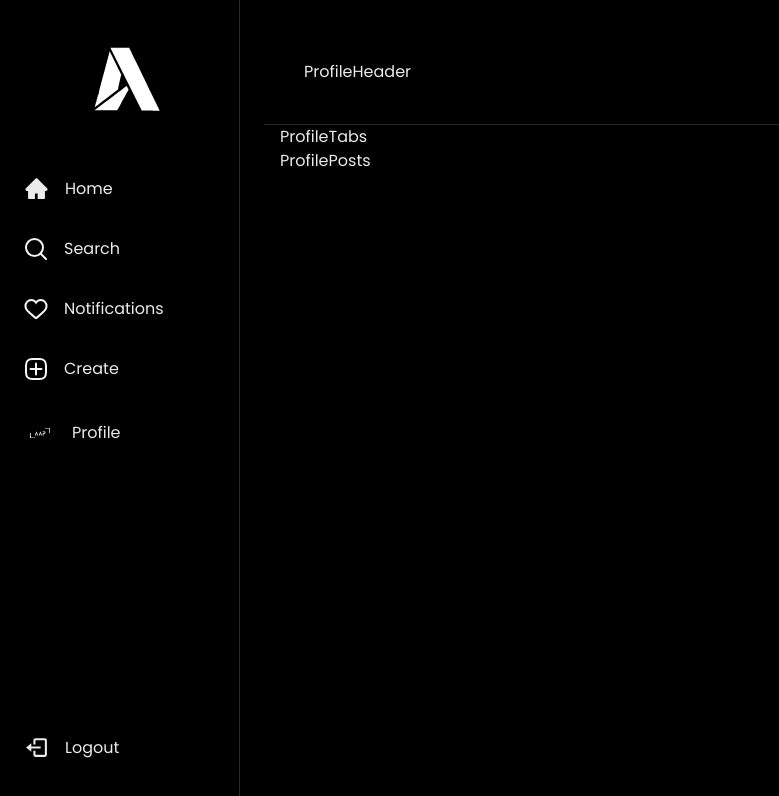
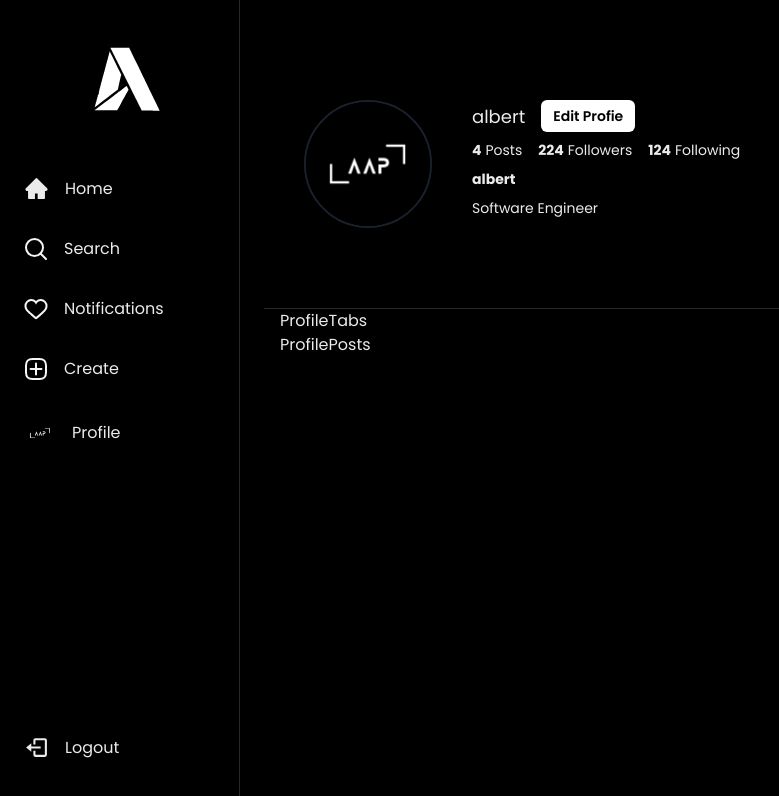
Before and after one commit to albertnanda19/AlSnap, a React (Vite) app: page /albertm in a window 1280 px wide. Shown: the top 796 px of the page, without its empty margins (0-779 px from the left). Built offline with nearby package versions, Linux system fonts and the light colour scheme.

Commit message:
create slicing for profile header

```diff
--- a/src/components/Profile/ProfileHeader.jsx
+++ b/src/components/Profile/ProfileHeader.jsx
@@ -1,6 +1,44 @@
+import { Avatar, AvatarGroup, Flex, Text, VStack, Button } from '@chakra-ui/react'
+
 const ProfileHeader = () => {
     return (
-        <div>ProfileHeader</div>
+        <Flex gap={{ base: 4, sm: 10 }} py={10} direction={{ base: "column", sm: "row" }}>
+            <AvatarGroup size={{ bae: "xl", md: "2xl" }} justifySelf={"center"} alignSelf={"flex-start"} mx={"auto"}>
+                <Avatar name='albert' src='/profilepic.png' alt='albert pic' />
+            </AvatarGroup>
+
+            <VStack alignItems={"start"} gap={2} mx={"auto"} flex={1}>
+                <Flex gap={4} direction={{ base: "column", sm: "row" }} justifyContent={{ base: "center", sm: "flex-start" }} alignItems={"center"} w={"full"}>
+                    <Text fontSize={{ base: "sm", md: "lg" }}>
+                        albert
+                    </Text>
+                    <Flex gap={4} alignItems={"center"} justifyContent={"center"}>
+                        <Button bg={"white"} color={"black"} _hover={{ bg: "whiteAlpha.800" }} size={{ base: "xs", md: "sm" }}>
+                            Edit Profie
+                        </Button>
+                    </Flex>
+                </Flex>
+
+                <Flex alignItems={"center"} gap={{ base: 2, sm: 4 }}>
+                    <Text fontSize={{ base: "xs", md: "sm" }}>
+                        <Text as={"span"} fontWeight={"bold"} mr={1}>4</Text>
+                        Posts
+                    </Text>
+                    <Text fontSize={{ base: "xs", md: "sm" }}>
+                        <Text as={"span"} fontWeight={"bold"} mr={1}>224</Text>
+                        Followers
+                    </Text>
+                    <Text fontSize={{ base: "xs", md: "sm" }}>
+                        <Text as={"span"} fontWeight={"bold"} mr={1}>124</Text>
+                        Following
+                    </Text>
+                </Flex>
+                <Flex alignItems={"center"} gap={4}>
+                    <Text fontSize={"sm"} fontWeight={"bold"}>albert</Text>
+                </Flex>
+                <Text fontSize={"sm"}>Software Engineer</Text>
+            </VStack>
+        </Flex>
     )
 }
 
```
